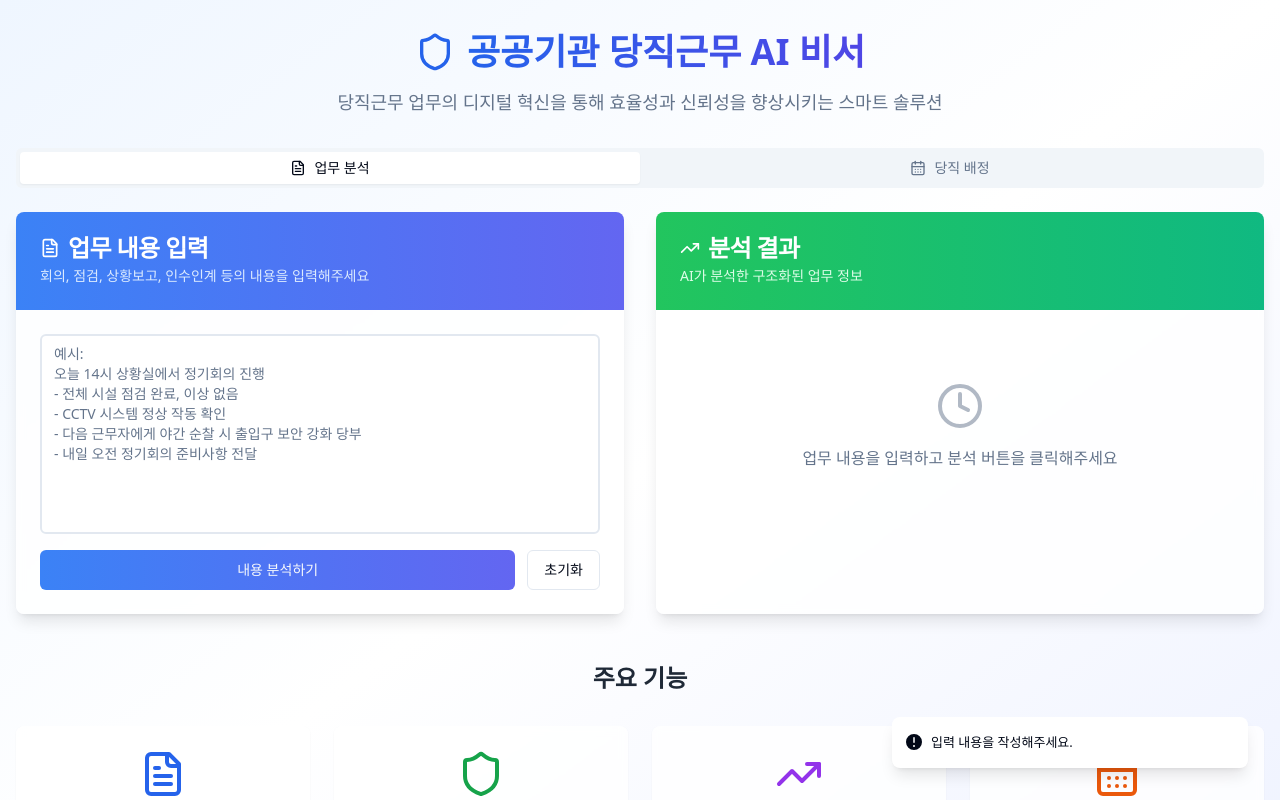
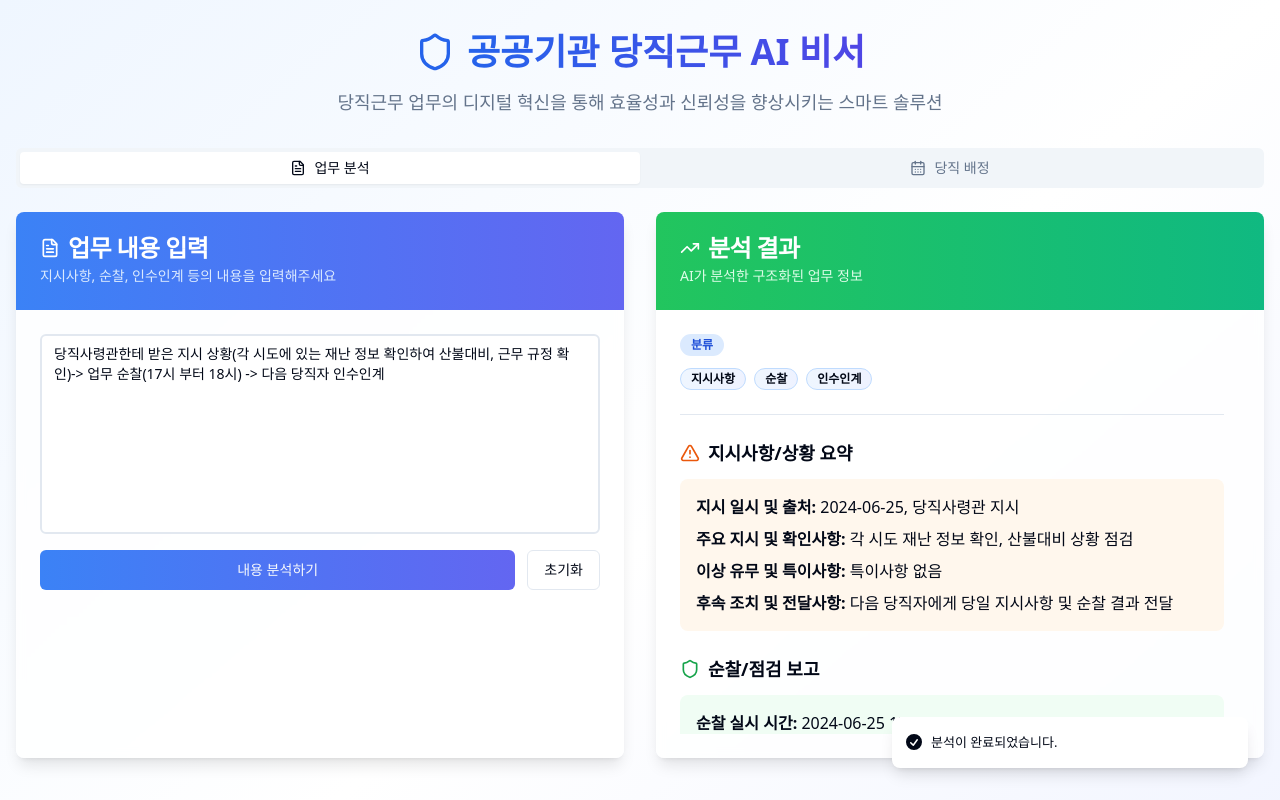
Before and after one commit to 2025DataEdu/project-04, a React (Vite) app: page / in a window 1280 px wide. Both pictures are taken after a click on the button "내용 분석하기". Shown: the top 800 px of the page. Built offline with nearby package versions, Linux system fonts and the light colour scheme.

Commit message:
feat: Add content analysis for duty tasks
Implement content analysis for duty tasks, including "지시 상황", "업무 순찰", and "인수인계" based on the user's input.

```diff
--- a/src/pages/Index.tsx
+++ b/src/pages/Index.tsx
@@ -1,4 +1,3 @@
-
 import React, { useState } from 'react';
 import { Card, CardContent, CardDescription, CardHeader, CardTitle } from "@/components/ui/card";
 import { Button } from "@/components/ui/button";
@@ -12,7 +11,7 @@ import { toast } from "sonner";
 import DutyAssignment from "@/components/DutyAssignment";
 
 const Index = () => {
-  const [inputContent, setInputContent] = useState('');
+  const [inputContent, setInputContent] = useState('당직사령관한테 받은 지시 상황(각 시도에 있는 재난 정보 확인하여 산불대비, 근무 규정 확인)-> 업무 순찰(17시 부터 18시) -> 다음 당직자 인수인계');
   const [analyzedData, setAnalyzedData] = useState(null);
   const [isAnalyzing, setIsAnalyzing] = useState(false);
 
@@ -24,26 +23,26 @@ const Index = () => {
 
     setIsAnalyzing(true);
 
-    // Simulate AI analysis
+    // Analyze the specific content
     setTimeout(() => {
       const mockAnalysis = {
-        types: ['회의', '점검', '인수인계'],
+        types: ['지시사항', '순찰', '인수인계'],
         meeting: {
-          datetime: "2024-06-25 14:00, 상황실",
-          reports: "정상 운영 중, 특이사항 없음",
-          abnormalities: "없음",
-          handover: "다음 근무자에게 정기점검 완료 상태 전달"
+          datetime: "2024-06-25, 당직사령관 지시",
+          reports: "각 시도 재난 정보 확인, 산불대비 상황 점검",
+          abnormalities: "특이사항 없음",
+          handover: "다음 당직자에게 당일 지시사항 및 순찰 결과 전달"
         },
         inspection: {
-          datetime: "2024-06-25 13:30",
-          content: "시설 안전점검 실시",
-          actions: "전 구역 정상 확인, 보고서 작성 완료",
-          notes: "CCTV 시스템 정상 작동 확인"
+          datetime: "2024-06-25 17:00-18:00",
+          content: "정기 업무 순찰 실시",
+          actions: "시설 전반 점검 완료, 보안 상태 확인",
+          notes: "산불대비 관련 지시사항에 따른 추가 점검 실시"
         },
         handover: {
           issues: "없음",
-          pending: "내일 오전 정기회의 준비",
-          notes: "야간 순찰 시 출입구 보안 강화 필요"
+          pending: "당직사령관 지시사항 이행 완료 보고",
+          notes: "산불대비 상황 지속 모니터링 필요, 재난 정보 확인 결과 공유"
         }
       };
 
@@ -97,18 +96,16 @@ const Index = () => {
                     업무 내용 입력
                   </CardTitle>
                   <CardDescription className="text-blue-100">
-                    회의, 점검, 상황보고, 인수인계 등의 내용을 입력해주세요
+                    지시사항, 순찰, 인수인계 등의 내용을 입력해주세요
                   </CardDescription>
                 </CardHeader>
                 <CardContent className="p-6">
                   <div className="space-y-4">
                     <Textarea
                       placeholder="예시:
-오늘 14시 상황실에서 정기회의 진행
-- 전체 시설 점검 완료, 이상 없음
-- CCTV 시스템 정상 작동 확인
-- 다음 근무자에게 야간 순찰 시 출입구 보안 강화 당부
-- 내일 오전 정기회의 준비사항 전달"
+당직사령관한테 받은 지시 상황(각 시도에 있는 재난 정보 확인하여 산불대비, 근무 규정 확인)
+-> 업무 순찰(17시 부터 18시)
+-> 다음 당직자 인수인계"
                       value={inputContent}
                       onChange={(e) => setInputContent(e.target.value)}
                       className="min-h-[200px] resize-none border-2 focus:border-blue-500 transition-colors"
@@ -176,31 +173,31 @@ const Index = () => {
 
                         <Separator />
 
-                        {/* Meeting Summary */}
+                        {/* Commander Instructions */}
                         <div className="space-y-3">
                           <h3 className="font-semibold text-lg flex items-center gap-2">
-                            <Users className="h-5 w-5 text-blue-600" />
-                            회의/음성 요약
+                            <AlertTriangle className="h-5 w-5 text-orange-600" />
+                            지시사항/상황 요약
                           </h3>
-                          <div className="bg-blue-50 p-4 rounded-lg space-y-2">
-                            <div><strong>일시 및 장소:</strong> {analyzedData.meeting.datetime}</div>
-                            <div><strong>주요 보고 및 전달사항:</strong> {analyzedData.meeting.reports}</div>
+                          <div className="bg-orange-50 p-4 rounded-lg space-y-2">
+                            <div><strong>지시 일시 및 출처:</strong> {analyzedData.meeting.datetime}</div>
+                            <div><strong>주요 지시 및 확인사항:</strong> {analyzedData.meeting.reports}</div>
                             <div><strong>이상 유무 및 특이사항:</strong> {analyzedData.meeting.abnormalities}</div>
-                            <div><strong>담당자 인수인계 사항:</strong> {analyzedData.meeting.handover}</div>
+                            <div><strong>후속 조치 및 전달사항:</strong> {analyzedData.meeting.handover}</div>
                           </div>
                         </div>
 
-                        {/* Inspection Report */}
+                        {/* Patrol Report */}
                         <div className="space-y-3">
                           <h3 className="font-semibold text-lg flex items-center gap-2">
                             <Shield className="h-5 w-5 text-green-600" />
-                            점검/상황보고
+                            순찰/점검 보고
                           </h3>
                           <div className="bg-green-50 p-4 rounded-lg space-y-2">
-                            <div><strong>점검/상황 발생 일시:</strong> {analyzedData.inspection.datetime}</div>
-                            <div><strong>점검 또는 상황 내용:</strong> {analyzedData.inspection.content}</div>
-                            <div><strong>조치 및 전달사항:</strong> {analyzedData.inspection.actions}</div>
-                            <div><strong>특이사항 및 추가 메모:</strong> {analyzedData.inspection.notes}</div>
+                            <div><strong>순찰 실시 시간:</strong> {analyzedData.inspection.datetime}</div>
+                            <div><strong>순찰 내용:</strong> {analyzedData.inspection.content}</div>
+                            <div><strong>점검 결과 및 조치사항:</strong> {analyzedData.inspection.actions}</div>
+                            <div><strong>특이사항 및 추가 조치:</strong> {analyzedData.inspection.notes}</div>
                           </div>
                         </div>
 
```
